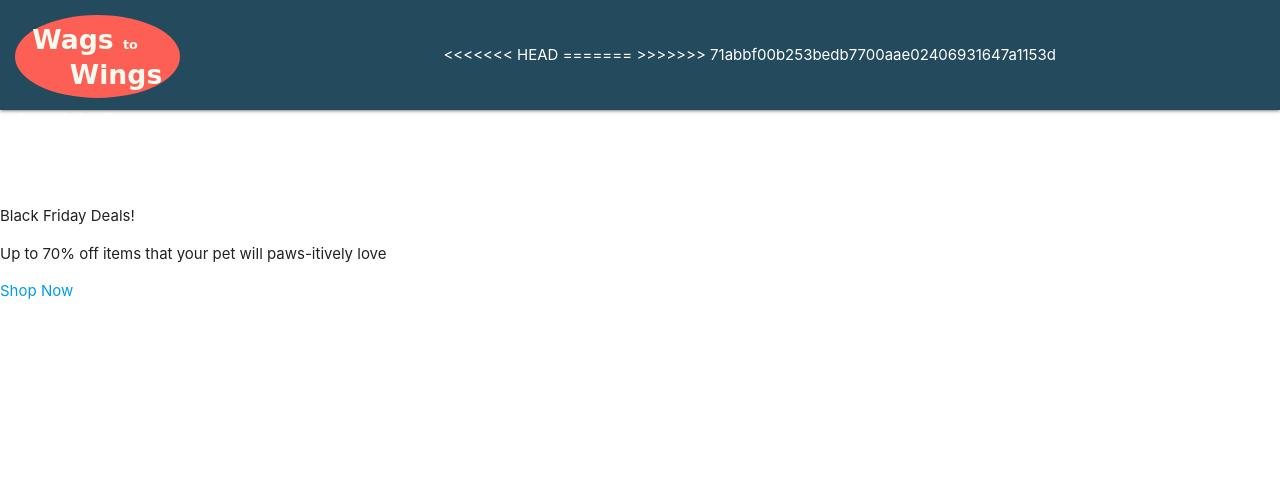
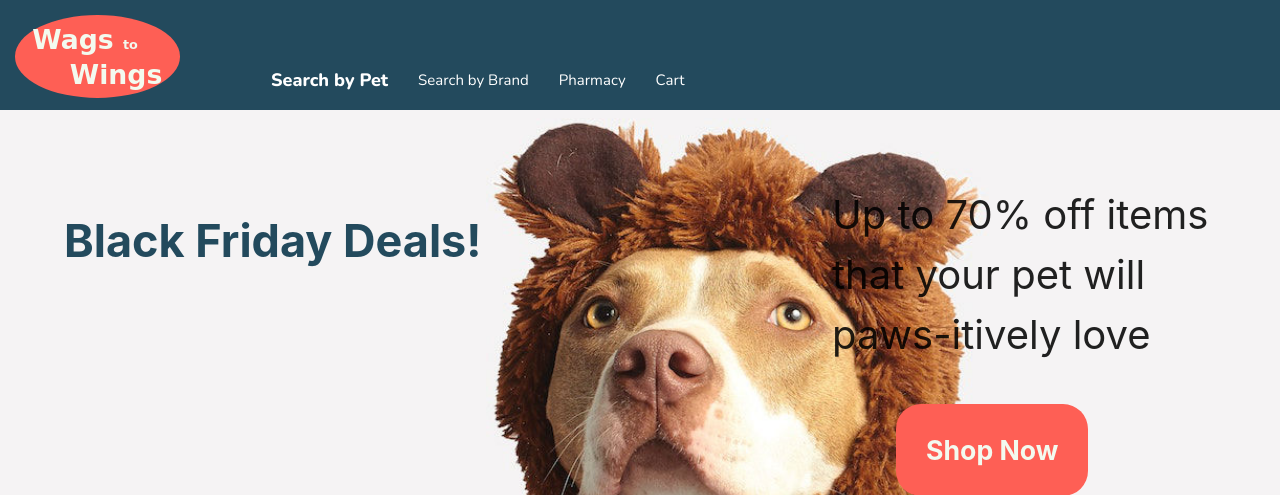
Before and after one commit to ldavidson45/wags-to-wings, a Django app: page / in a window 1280 px wide. Shown: the top 495 px of the page. Run offline with Django 3.2, Linux system fonts and the light colour scheme; data that the repository does not hold is empty; style sheets or scripts are compiled from the project's sources; some web fonts are replaced.

Commit message:
pull templates

```diff
--- a/wags_to_wings/static/css/main.css
+++ b/wags_to_wings/static/css/main.css
@@ -34,7 +34,6 @@ nav .brand-logo {
   font-size: 0.85rem;
 }
 
-<<<<<<< HEAD
 .nav-links {
   margin-left: 20%;
   line-height: 30px;
@@ -95,7 +94,8 @@ nav .brand-logo {
   font-family: "Nunito", sans-serif;
   font-weight: 600;
   margin: 0;
-=======
+}
+
 .carousel {
   height: 550px;
 }
@@ -199,6 +199,5 @@ footer {
   height: 25%;
   position: relative;
   margin-top: 60px;
->>>>>>> 71abbf00b253bedb7700aae02406931647a1153d
 }
 /*# sourceMappingURL=main.css.map */
--- a/wags_to_wings/static/css/main.scss
+++ b/wags_to_wings/static/css/main.scss
@@ -22,11 +22,6 @@ nav .brand-logo {
   border-radius: 100%;
   font-family: "Kavoon", cursive;
   color: $unsureifgreen;
-<<<<<<< HEAD
-  //   padding-left: 5%;
-  //   padding-right: 5%;
-=======
->>>>>>> 71abbf00b253bedb7700aae02406931647a1153d
   padding: 0.8%;
   line-height: 30px;
   margin-left: 15px;
@@ -46,7 +41,6 @@ nav .brand-logo {
   font-size: 0.85rem;
 }
 
-<<<<<<< HEAD
 .nav-links {
   margin-left: 20%;
   line-height: 30px;
@@ -98,7 +92,7 @@ nav .brand-logo {
     font-weight: 600;
     margin: 0;
   }
-=======
+}
 // Carousel styles here
 .carousel {
   height: 550px;
@@ -205,5 +199,4 @@ footer {
   // min-height: 1vh;
   position: relative;
   margin-top: 60px;
->>>>>>> 71abbf00b253bedb7700aae02406931647a1153d
 }
--- a/wags_to_wings/templates/wags_to_wings/base.html
+++ b/wags_to_wings/templates/wags_to_wings/base.html
@@ -71,15 +71,9 @@
           <li>
             <a href="#">Pharmacy</a>
           </li>
-<<<<<<< HEAD
-            <li>
-            {% comment %} <a href="{% url 'cart_form' %}">Cart</a> {% endcomment %}
-            </li>
-=======
           <li>
             <a href="{% url 'cart_form' %}">Cart</a>
           </li>
->>>>>>> 71abbf00b253bedb7700aae02406931647a1153d
         </ul>
       </div>
     </nav>
```
Also changed, not shown: 1 other file.
